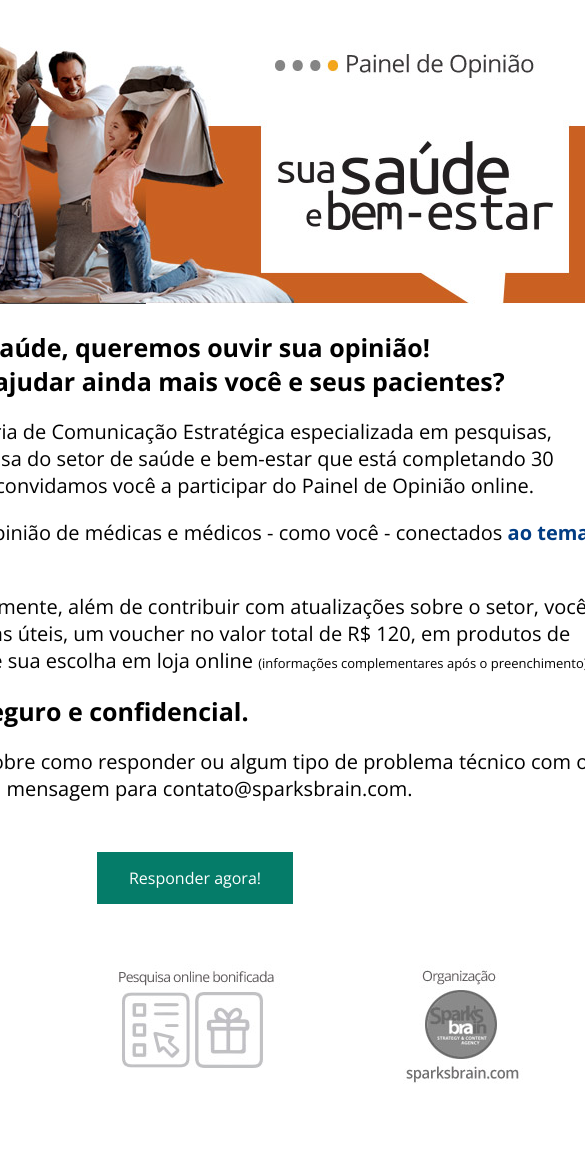
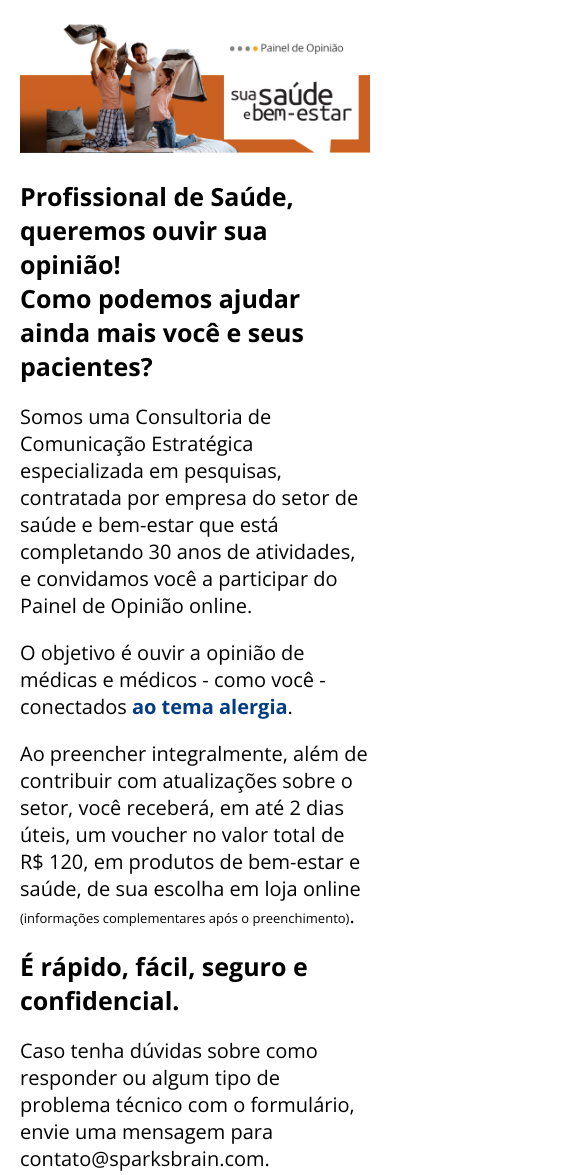
Before and after one commit to felipefazolin/elaine, a plain HTML site: page index.html in a window 390 px wide. Shown: the top 1175 px of the page, 585 px wide, since content can reach past the window. Before the commit the page ends 1142 px from the top, so only its background shows below. Drawn offline with nearby package versions, Linux system fonts and the light colour scheme.

Commit message:
Add files via upload

```diff
--- a/index.html
+++ b/index.html
@@ -9,6 +9,8 @@
         @import url('https://fonts.googleapis.com/css2?family=Open+Sans:wght@400;700&display=swap');
 
 
+
+
         * {
             font-family: 'Open Sans', sans-serif;
             padding: 0;
@@ -16,7 +18,7 @@
             vertical-align: baseline;
             list-style: none;
             border: 0;
-            font-size:20px;
+            font-size: 20px;
         }
 
         .container {
@@ -29,6 +31,8 @@
 
             height: auto;
             width: 800px;
+            padding: 20px;
+
 
 
         }
@@ -36,9 +40,13 @@
         .header {
 
             height: auto;
-            width: 800px;
+            width: 100%;
 
 
+        }
+
+        .header img{
+            width: 100%;
         }
 
 
@@ -78,17 +86,24 @@
             text-align: center;
         }
 
-        .bold{
+
+        .a img, .b img, .c img{
+            width: 100%;
+        }
+
+
+        .bold {
             font-weight: bold;
         }
 
-        .blue{
+        .blue {
             color: #023d84;
         }
 
-        .s{
+        .s {
             font-size: 13px;
         }
+
         .button {
 
             border: none;
@@ -103,6 +118,23 @@
             cursor: pointer;
             background-color: #057c69;
         }
+
+
+
+        @media only screen and (max-width: 800px) {
+            .general {
+                width:600px !important;
+            }
+        }
+
+        @media only screen and (max-width: 600px) {
+            .general {
+                width:100% !important;
+            }
+        }
+
+
+
     </style>
 </head>
 
@@ -130,7 +162,8 @@
 
                     <p>
 
-                        O objetivo é ouvir a opinião de médicas e médicos - como você - conectados <span class="bold blue">ao tema alergia</span>.
+                        O objetivo é ouvir a opinião de médicas e médicos - como você - conectados <span
+                            class="bold blue">ao tema alergia</span>.
 
                     </p>
 
@@ -138,8 +171,9 @@
 
                         Ao preencher integralmente, além de contribuir com atualizações sobre o setor,
                         você receberá, em até 2 dias úteis, um voucher no valor total de R$ 120, em produtos de
-                        bem-estar e saúde, de sua escolha em loja online <span class="s">(informações complementares após o
-                        preenchimento)</span>.
+                        bem-estar e saúde, de sua escolha em loja online <span class="s">(informações complementares
+                            após o
+                            preenchimento)</span>.
 
                     </p>
                     <p>
```
